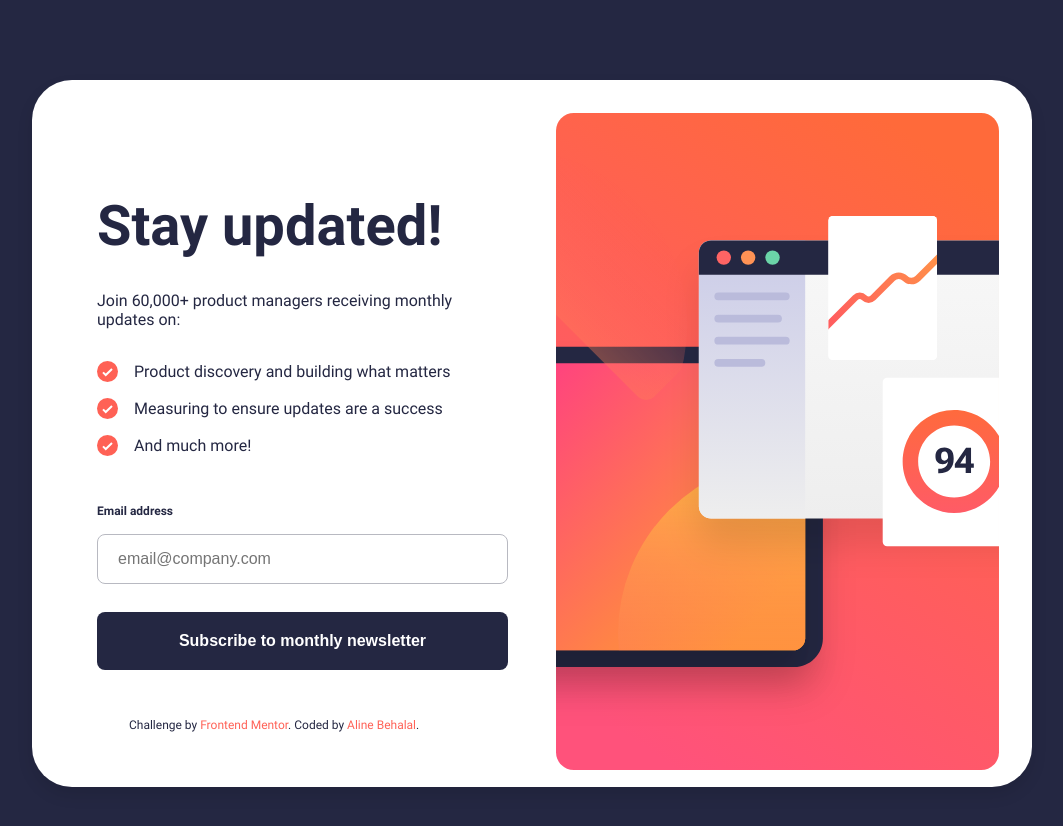
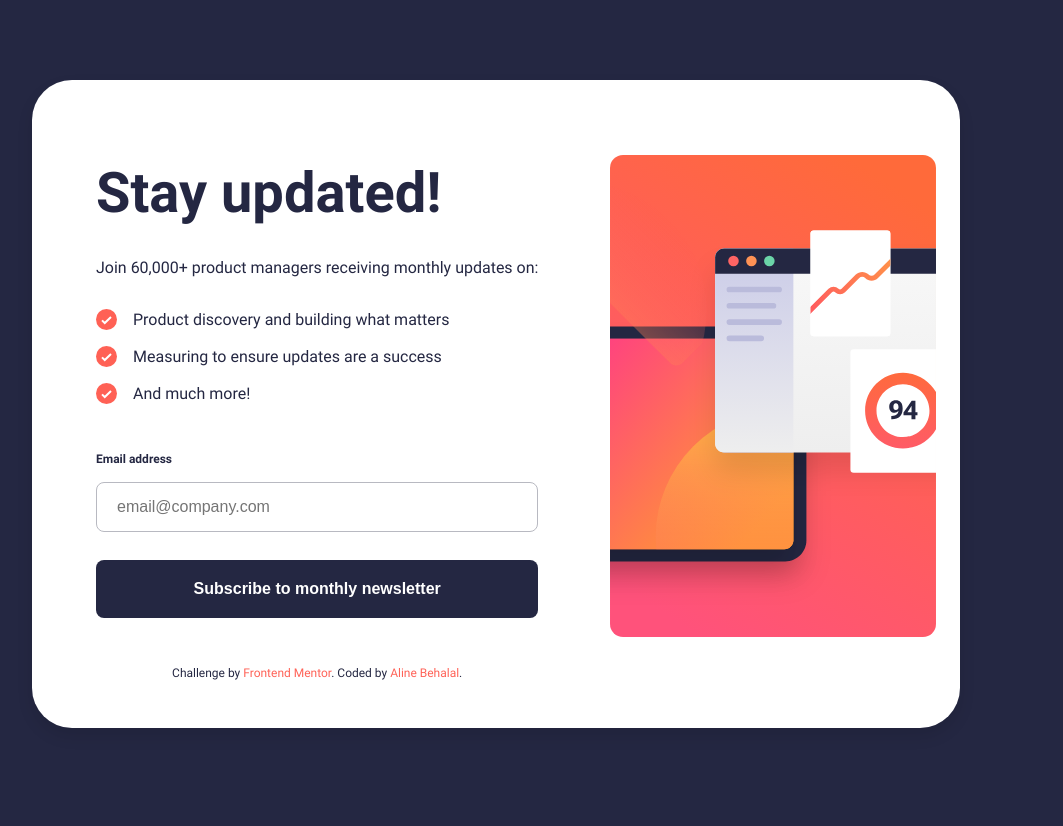
Before and after one commit to Hileene/newsletter-app, a React (Create React App) app in the folder frontend/: page / in a window 1280 px wide. Shown: the top 826 px of the page, without its empty margins (108-1171 px from the left). Built offline with nearby package versions, Linux system fonts and the light colour scheme.

Commit message:
Modified container and footer elements and add overlay modal

```diff
--- a/frontend/src/App.css
+++ b/frontend/src/App.css
@@ -1,15 +1,18 @@
 /********************MOBILE FIRST**************************/
+.signup-section {
+  width: 100%;
+  max-width: 928px; /* Common desktop breakpoint */
+}
 
 .signup-container {
   display: grid;
   grid-template-rows: auto auto;
   gap: 1rem;
-  max-width: 600px;
-  margin: 0 auto;
-  min-height: 80vh;
+  /*max-width: 600px;
+  margin: 0 auto;*/
+  width: 100%;
   background-color: var(--white);
 }
-
 .signup-preview {
   grid-row: 1;
   grid-column: 1;
@@ -25,7 +28,60 @@
   text-align: center;
   font-size: 0.75rem;
   color: var(--dark-slate-grey);
-  padding-bottom: 2rem;
+}
+
+/* Ajout de l'effet de flou pour l'arrière-plan */
+.blurred {
+  filter: blur(4px); /* Applique un flou au contenu */
+  pointer-events: none; /* Désactive les interactions avec le contenu */
+}
+
+/* Overlay de la modale */
+.modal-overlay {
+  position: fixed;
+  top: 0;
+  left: 0;
+  width: 100%;
+  height: 100%;
+  background-color: rgba(0, 0, 0, 0.5); /* Fond semi-transparent */
+  display: flex;
+  justify-content: center;
+  align-items: center;
+  z-index: 1000;
+  animation: fadeIn 0.5s ease-in-out; /* Animation de fondu */
+}
+
+/* Contenu de la modale avec zoom */
+.modal-content {
+  background-color: var(--white);
+  padding: 2rem;
+  border-radius: 8px;
+  box-shadow: 0px 8px 16px rgba(0, 0, 0, 0.3);
+  text-align: center;
+  transform: scale(0.8); /* Point de départ du zoom */
+  animation: zoomIn 0.5s ease-in-out forwards; /* Animation de zoom */
+}
+
+/* Keyframes pour l'effet de zoom */
+@keyframes zoomIn {
+  from {
+    transform: scale(0.8); /* Départ petit */
+    opacity: 0; /* Départ transparent */
+  }
+  to {
+    transform: scale(1); /* Fin taille normale */
+    opacity: 1; /* Fin opaque */
+  }
+}
+
+/* Keyframes pour le fade-in de l'overlay */
+@keyframes fadeIn {
+  from {
+    opacity: 0;
+  }
+  to {
+    opacity: 1;
+  }
 }
 
 /* Tablet layout */
@@ -35,30 +91,30 @@
     border-radius: 40px;
     overflow: hidden;
   }
+}
 
 /* Desktop layout */
 @media (min-width: 900px) {
   .signup-container {
     grid-template-areas: 'content preview';
-      grid-template-columns: 6fr 6fr;
-      max-width: 1000px;
-      padding: 1px;
-      box-shadow: 0px 8px 16px rgba(0, 0, 0, 0.1);
-      border-radius: 40px;
+    /*grid-template-columns: 6fr 6fr;*/
+    min-height: 593px;
+    overflow: hidden; /* Garantit que les bords arrondis s'appliquent */
   }
+
   .signup-preview {
     grid-area: preview;
-      padding: 2rem 2rem 0 1rem;
+    padding: 1.5rem;
+    /*max-height: 100%; /* Limite la hauteur */
+    display: flex;
+    justify-content: center;
+    align-items: center;
   }
 
   .signup-content {
     grid-area: content;
-      padding: 7rem 1rem 0rem 4rem;
-    }
-
-    .signup-footer {
-      text-align: left;
-      padding: 0 0 1rem 2rem;
+    padding: 5rem 2rem 2rem 4rem; /* Ajout de padding pour éviter les coupures */
+    display: flex;
+    flex-direction: column;
   }
 }
-}
```
Lines whose indentation alone changed are shown as unchanged.
